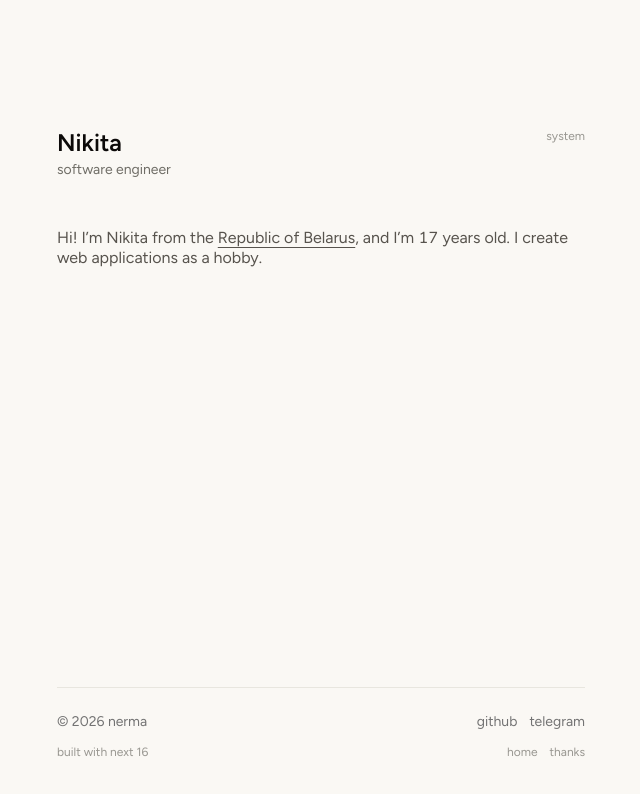
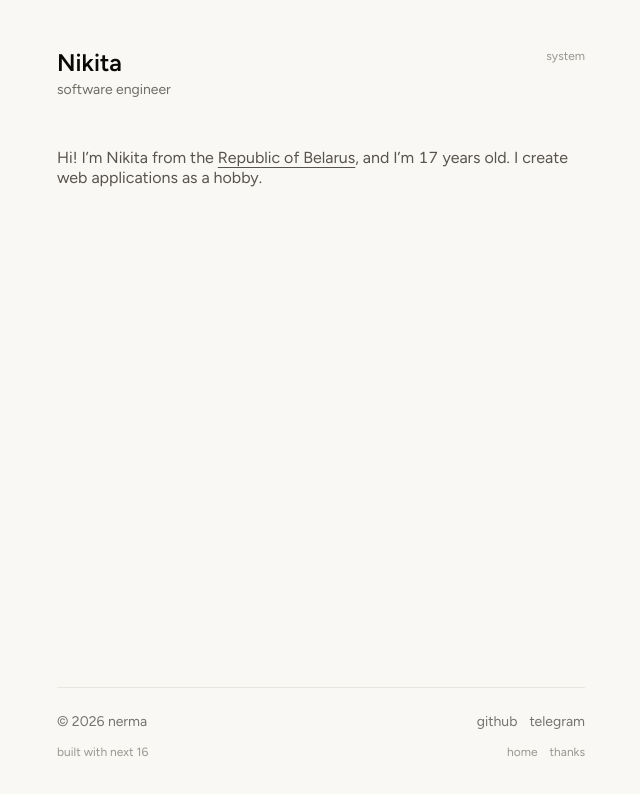
Before and after one commit to nerma00/website, a Next.js app: page / in a window 1280 px wide. Shown: the top 794 px of the page, without its empty margins (319-959 px from the left). Built offline with nearby package versions, Linux system fonts and the light colour scheme.

Commit message:
fix: change indent

```diff
--- a/src/app/layout.tsx
+++ b/src/app/layout.tsx
@@ -28,7 +28,7 @@ export default function RootLayout({ children }: LayoutProps<"/">) {
           enableSystem
           disableTransitionOnChange
         >
-          <div className="mx-auto flex w-full max-w-xl flex-1 flex-col px-6 pb-10 pt-24 sm:pt-32">
+          <div className="mx-auto flex w-full max-w-xl flex-1 flex-col px-6 pb-10 pt-6 sm:pt-12">
             <main>{children}</main>
             <Footer />
           </div>
```
